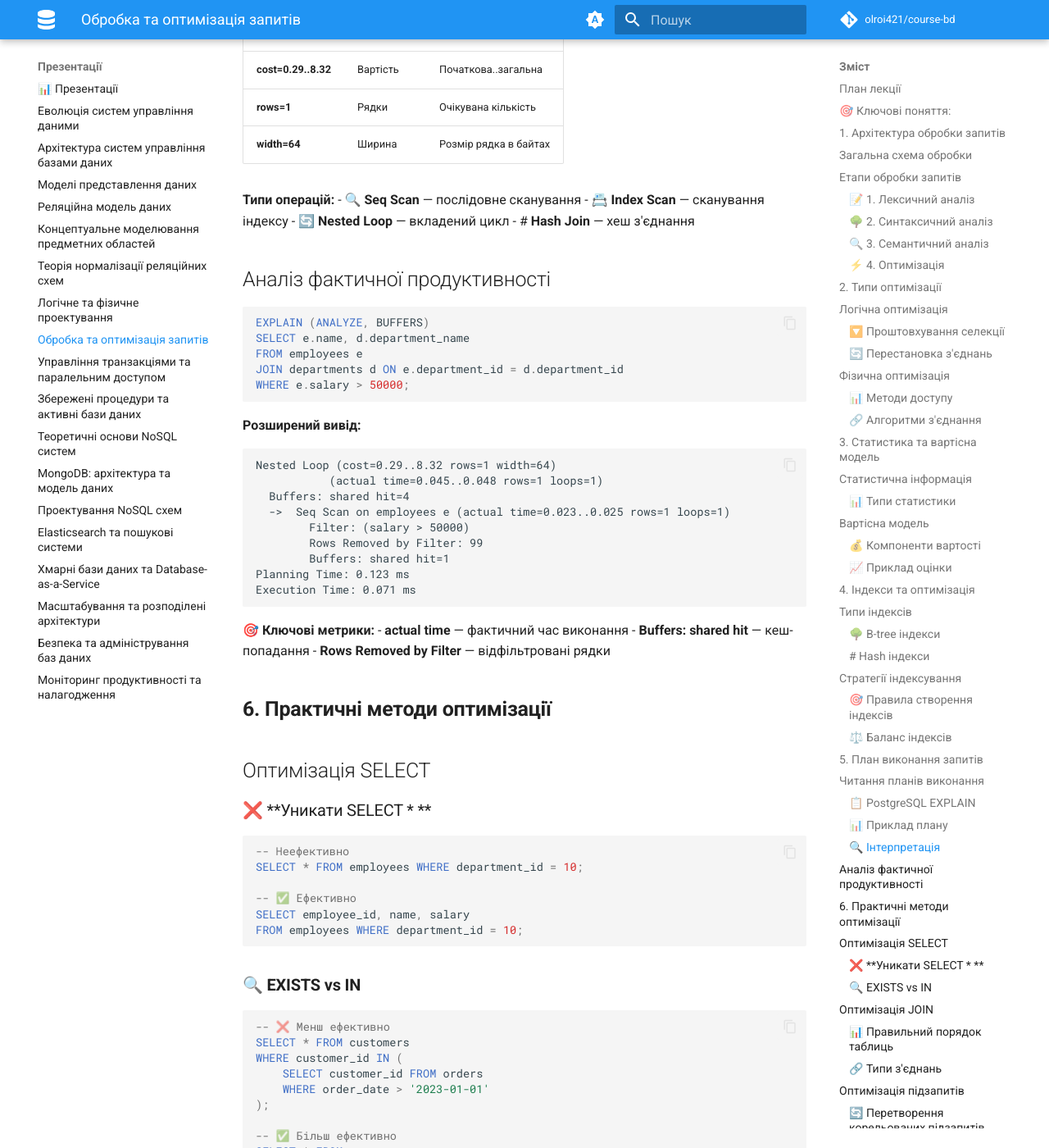
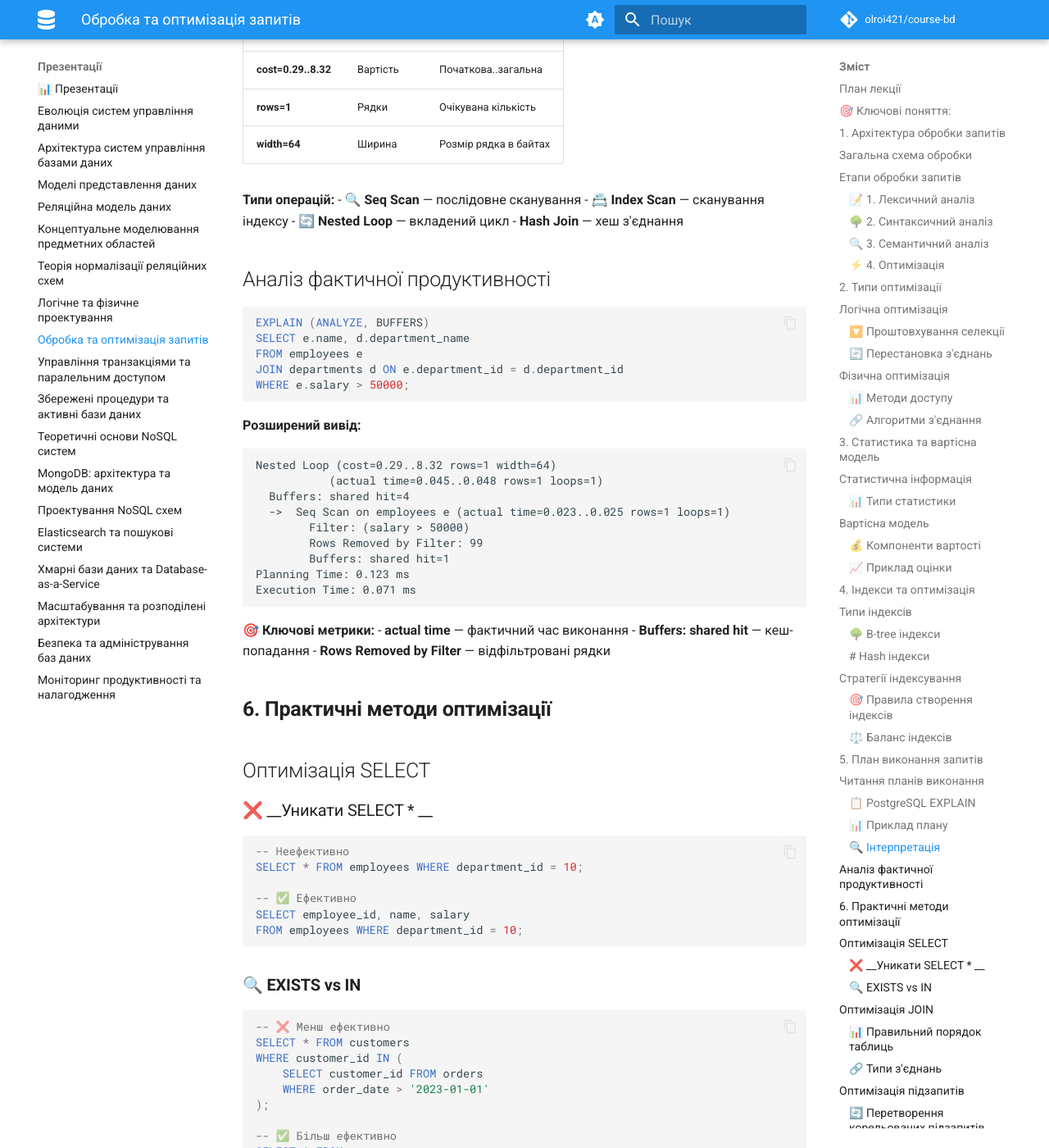
Before and after one commit to olroi421/course-bd, an MkDocs documentation site: the page built from docs/presentations/presentation-08.md, in a window 1280 px wide and 1400 px high, scrolled down 9427 px. Shown: the whole window at 82% size. Built offline with MkDocs 1.6.1 and Material for MkDocs 9.7.7, drawn with Linux system fonts in a browser that asks for light colours; comment, search, counter and statistics services are not loaded.

````diff
--- a/docs/presentations/presentation-08.md
+++ b/docs/presentations/presentation-08.md
@@ -348,7 +348,7 @@ Nested Loop  (cost=0.29..8.32 rows=1 width=64)
 - 🔍 **Seq Scan** — послідовне сканування
 - 📇 **Index Scan** — сканування індексу
 - 🔄 **Nested Loop** — вкладений цикл
-- # **Hash Join** — хеш з'єднання
+- **Hash Join** — хеш з'єднання
 
 ## Аналіз фактичної продуктивності
 
@@ -382,7 +382,7 @@ Execution Time: 0.071 ms
 
 ## Оптимізація SELECT
 
-### ❌ **Уникати SELECT * **
+### ❌ __Уникати SELECT * __
 
 ```sql
 -- Неефективно
````
